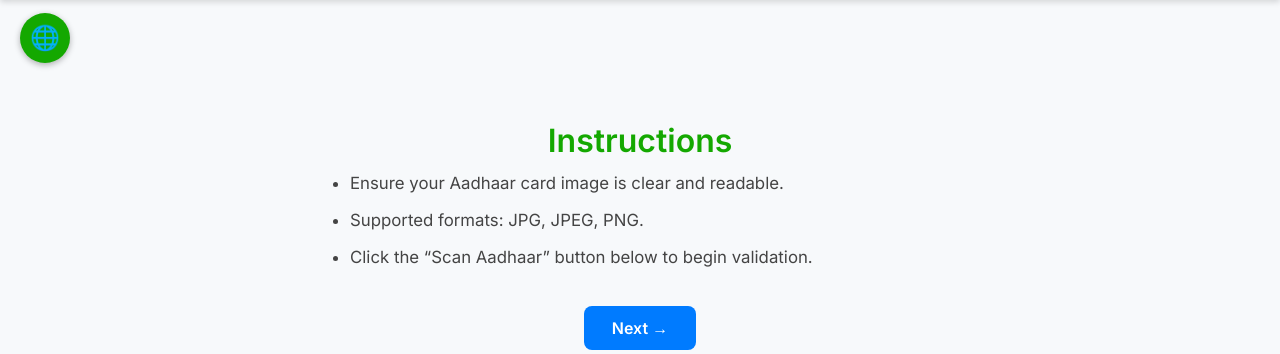
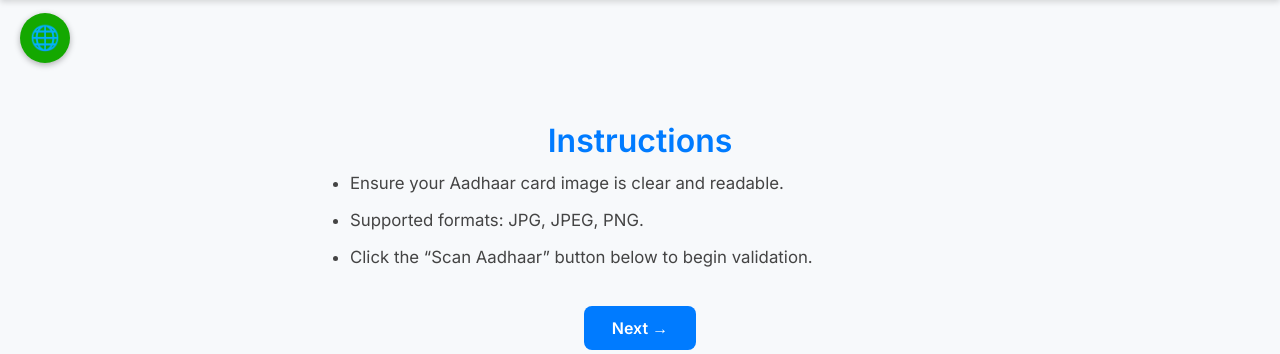
Before and after one commit to vik77-git/Aadhaar-validator, a Flask app: page /instructions in a window 1280 px wide. Shown: the part 67-421 px from the top of the page. Run offline with Flask 3, Linux system fonts and the light colour scheme; parts of the project's set-up code (start-up, migrations or seed data) failed here and were passed over; some libraries are stand-ins or nearby versions.

Commit message:
Update templates/instructions.html

```diff
--- a/templates/instructions.html
+++ b/templates/instructions.html
@@ -38,7 +38,7 @@
 
     /* Page content */
     .content { flex: 1; text-align: center; margin: 100px 20px; }
-    h1 { color: #14A800; font-size: 2rem; margin-bottom: 10px; }
+    h1 { color: #007bff; font-size: 2rem; margin-bottom: 10px; }
     ul { max-width: 600px; margin: auto; text-align: left; line-height: 1.6; padding-left: 20px; }
     li { margin-bottom: 10px; color: #444; font-size: 1.05rem; }
 
```
